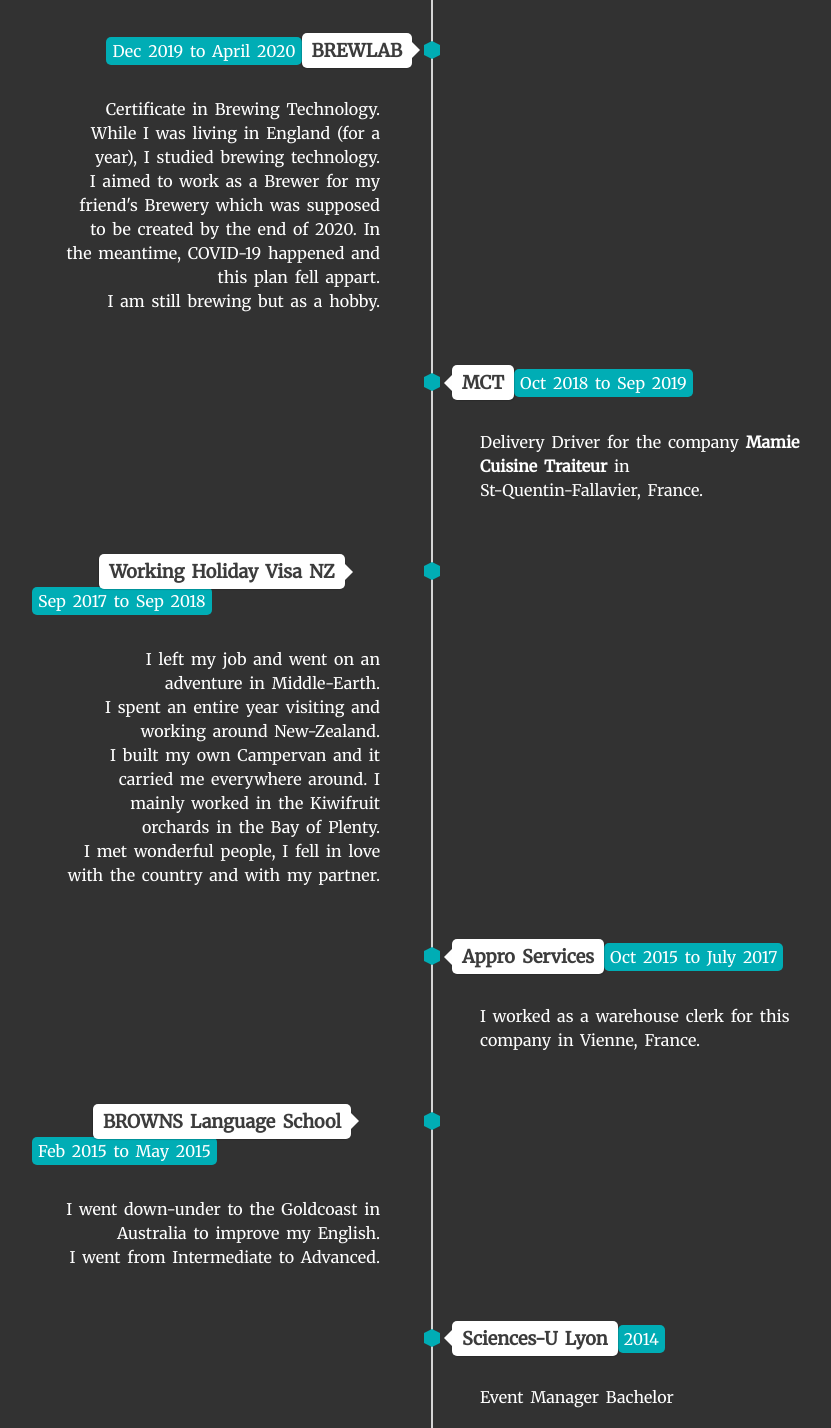
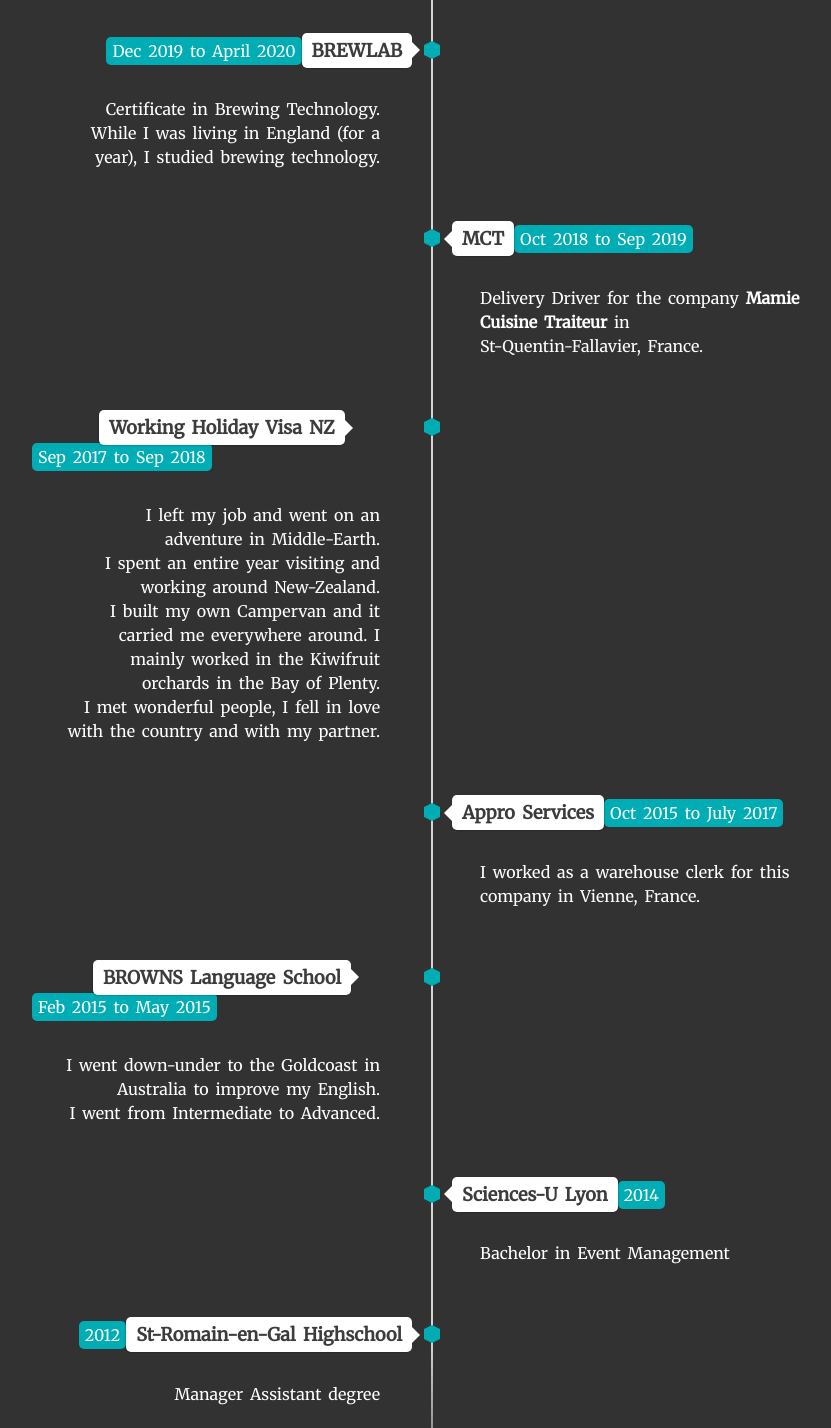
Before and after one commit to FranckPoingt/mysite, a plain HTML site: page parcoursperso.html in a window 1280 px wide. Shown: the part 1741-3169 px from the top of the page, without its empty margins (208-1039 px from the left). Drawn offline with nearby package versions, Linux system fonts and the light colour scheme; a web font is replaced by a local one.

Commit message:
Update parcoursperso.html

```diff
--- a/parcoursperso.html
+++ b/parcoursperso.html
@@ -135,11 +135,7 @@
             <div class="desc">
               Certificate in Brewing Technology. <br />
               While I was living in England (for a year), I studied brewing
-              technology. <br />
-              I aimed to work as a Brewer for my friend's Brewery which was
-              supposed to be created by the end of 2020. In the meantime,
-              COVID-19 happened and this plan fell appart. <br />
-              I am still brewing but as a hobby.
+              technology.
             </div>
           </div>
         </li>
@@ -218,7 +214,7 @@
               <span class="flag">Sciences-U Lyon</span>
               <span class="time-wrapper"><span class="time">2014</span></span>
             </div>
-            <div class="desc">Event Manager Bachelor</div>
+            <div class="desc">Bachelor in Event Management </div>
           </div>
         </li>
         <li>
```
